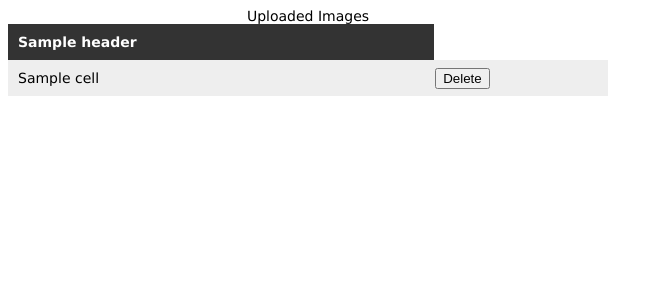
After one commit to Hizaguru/PyEnd, a Flask app: template project/templates/table.html in a window 1280 px wide. The commit adds this page. Shown: the top 300 px of the page, without its empty margins (0-663 px from the left). Run offline with Flask 2, Linux system fonts and the light colour scheme; the template is opened without the code that fills it: most values are stand-ins (such as "Sample title", 1, 10 or a date in 2020); some libraries are stand-ins or nearby versions.

```diff
--- a/project/main.py
+++ b/project/main.py
@@ -8,4 +8,4 @@ def index():
 
 @main.route('/table')
 def profile():
-    return 'Profile'
+    return render_template('table.html')
--- /dev/null
+++ b/project/static/table.css
@@ -0,0 +1,31 @@
+.caption {
+    alignment: top;
+    }
+    .table {
+      font-family: Verdana, Tahoma, sans-serif;
+      font-size: 14px;
+      border-collapse: collapse;
+      width: 600px;
+    }
+
+    .table_cell, .table_header {
+      padding: 10px;
+      text-align: left;
+      margin: 0;
+    }
+
+    tbody tr:nth-child(2n){
+      background-color: #eee;
+    }
+
+    .table_header {
+      position: sticky;
+      top: 0;
+      background-color: #333;
+      color: white;
+    }
+
+    .dropdown-menu {
+      position: relative;
+      display: none;
+    }
--- a/project/templates/index.html
+++ b/project/templates/index.html
@@ -39,7 +39,7 @@
 
     <link href='https://fonts.googleapis.com/css?family=Lato:100,200,300,400,500,600,700' rel='stylesheet'
           type='text/css'>
-    <a href="list_images" class="signout"
+    <a href="/table" class="signout"
        target="_blank">List Images</a>
     </body>
     </html>
--- /dev/null
+++ b/project/templates/table.html
@@ -0,0 +1,31 @@
+<!DOCTYPE html>
+<html lang="en">
+<head>
+    <meta charset="UTF-8">
+    <title>Images</title>
+    <meta name="viewport" content="width=device-width, initial-scale=1">
+    <link rel="stylesheet" href="../static/table.css"/>
+</head>
+<body>
+<table class="table">
+    <caption class="caption">Uploaded Images</caption>
+    <tr class="table_header">
+        {% for header in headings %}
+            <th class="table_cell">{{ header }}</th>
+        {% endfor %}
+    </tr>
+    {% for row in data %}
+        <tr class="table_row">
+            {% for cell in row %}
+                <td class="table_cell">{{ cell }}</td>
+            {% endfor %}
+            <td>
+                <a href="http://localhost:5002/delete/{{ row[ 0 ] }}" class="btn btn-outline-dark">
+                    <button>Delete</button>
+                </a>
+            </td>
+        </tr>
+    {% endfor %}
+</table>
+</body>
+</html>
```
Also changed, not shown: 2 other files.
